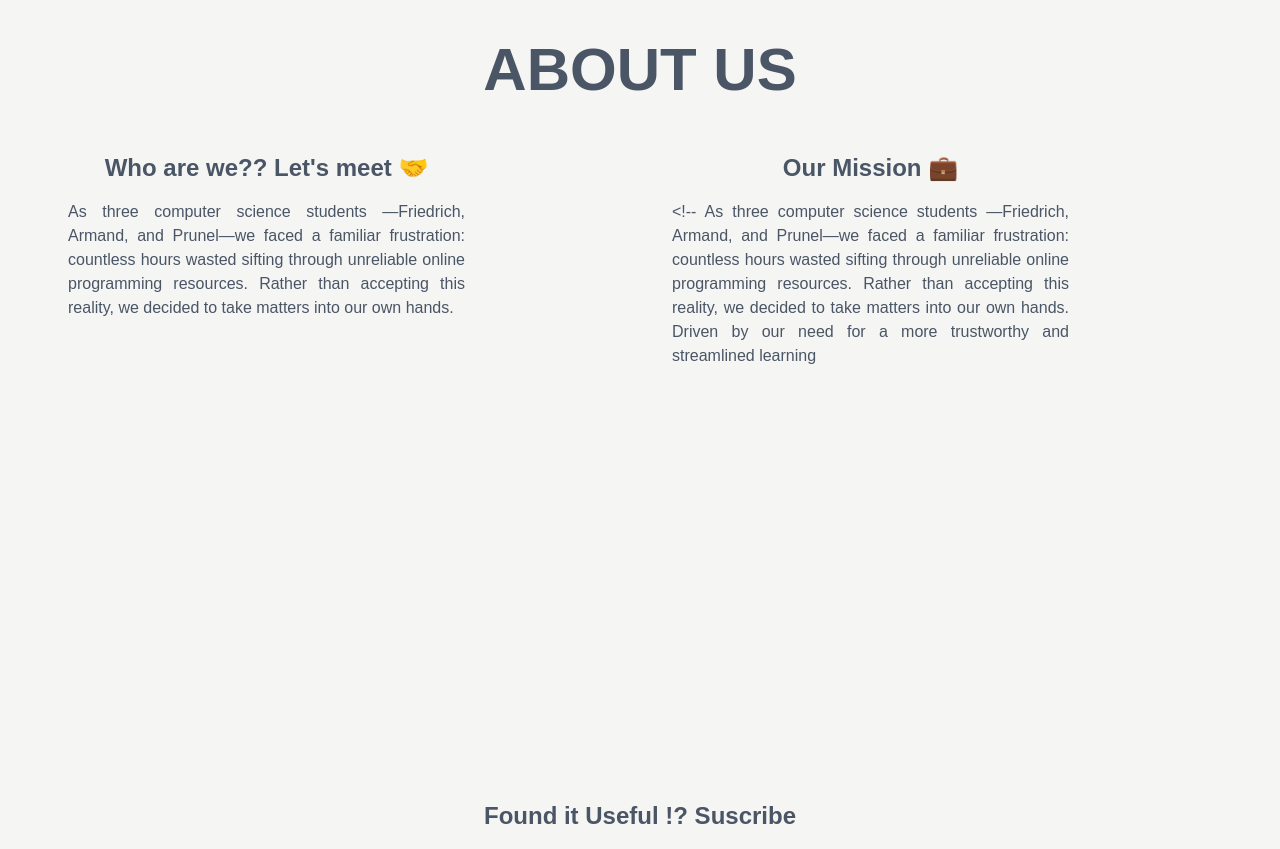
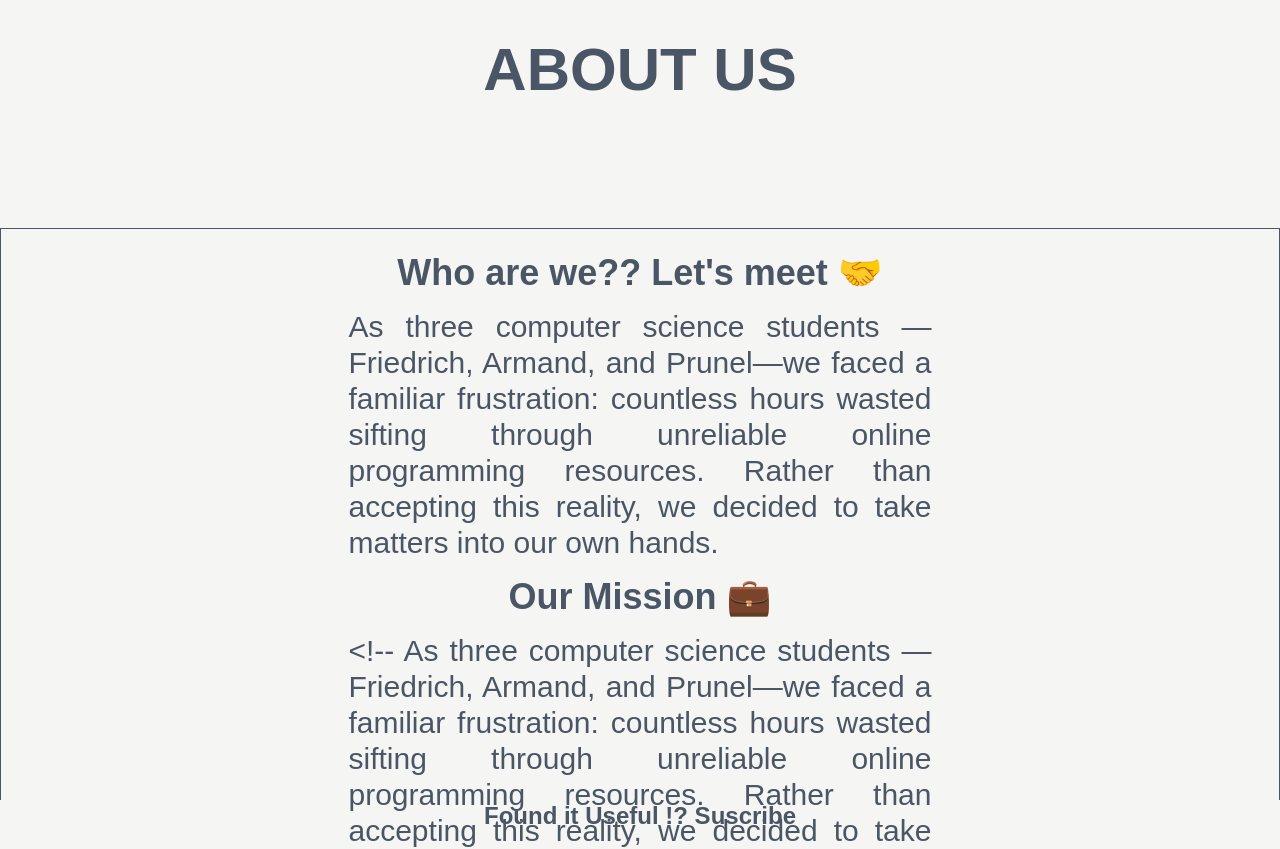
Before and after one commit to PrunelMel/DEVO, a Next.js app: page /articles/aboutus in a window 1280 px wide. Shown: the top 849 px of the page. Built offline with nearby package versions, Linux system fonts and the light colour scheme.

Commit message:
styling home page

```diff
--- a/src/app/articles/[slug]/page.tsx
+++ b/src/app/articles/[slug]/page.tsx
@@ -15,24 +15,23 @@ export default function ArticlePage({ params }: { params: { slug: string } }) {
 
           <div className="h-10"></div>
 
-          <header className="font-bold text-6xl text-center">ABOUT US</header>
+          <header className="font-bold text-6xl text-center ">ABOUT US</header>
 
-          <article className="grid grid-cols-2 p-8 gap-x-8 m-5">
+          <article className="mt-32 w-full border flex-col p-6 flex justify-center items-center">
 
-            <section className="flex-col w-3/4">
+            <section className="flex-col w-1/2 ">
 
+              <h1 className="font-bold text-4xl text-center ">{article.data.title1}</h1>
 
-              <h1 className="font-bold text-2xl text-center">{article.data.title1}</h1>
-
-              <p className="text-justify m-4">{article.data.section1}</p>
+              <p className="text-justify m-4 text-3xl">{article.data.section1}</p>
 
             </section>
 
-            <section className="flex-col w-3/4">
+            <section className="flex-col w-1/2">
 
-              <h2 className="font-bold text-2xl text-center">{article.data.title2}</h2>
+              <h2 className="font-bold text-4xl text-center">{article.data.title2}</h2>
 
-              <p className="text-justify m-4">{article.content.slice(0, -300)}</p>
+              <p className="text-justify m-4 text-3xl">{article.content}</p>
 
 
             </section>
--- a/src/app/page.tsx
+++ b/src/app/page.tsx
@@ -39,7 +39,7 @@
 
               {/* suscribe button */}
               <div className="font-bold w-1/4 text-center">
-                <a href="#" className="p-1 border-2 text-neutral-200 border-neutral-200 hover:bg-white  hover:text-teal-600  hover:text-sm transition-all duration-75 rounded-md ">Suscribe</a>
+                <a href="#" className="p-1 border-2 text-neutral-200 border-neutral-200 hover:bg-white  hover:text-teal-600  hover:text-sm transition ease-in-out duration-500 rounded-md ">Suscribe</a>
               </div>
             </div>
 
@@ -59,7 +59,7 @@
                 <div>
                 </div>
 
-                <div className="font-bold text-4xl text-center">
+                <div className="font-bold text-[3em] text-center">
 
                   LOREM IPSUM DOLOR SIT  RIO INUS COE AMET CONSECTETUR
 
@@ -73,7 +73,7 @@
 
 
                   <div>
-                    <button className="dark:text-white dark:hover:text-black hover:bg-white hover:text-teal-600 border-2 hover:text-base transition ease-in-out duration-300 border-white text-sm p-2 font-bold  rounded-md">
+                    <button className="dark:text-white dark:hover:text-[#1cb9a6]  hover:bg-white hover:text-teal-600 border-2 hover:text-base transition ease-in-out duration-500 border-white text-sm p-2 font-bold  rounded-md">
                       Read More
                     </button>
                   </div>
```
Also changed, not shown: src/app/articles/page.tsx (indentation only), 1 other file (tests, documents, lock files or other folders).
